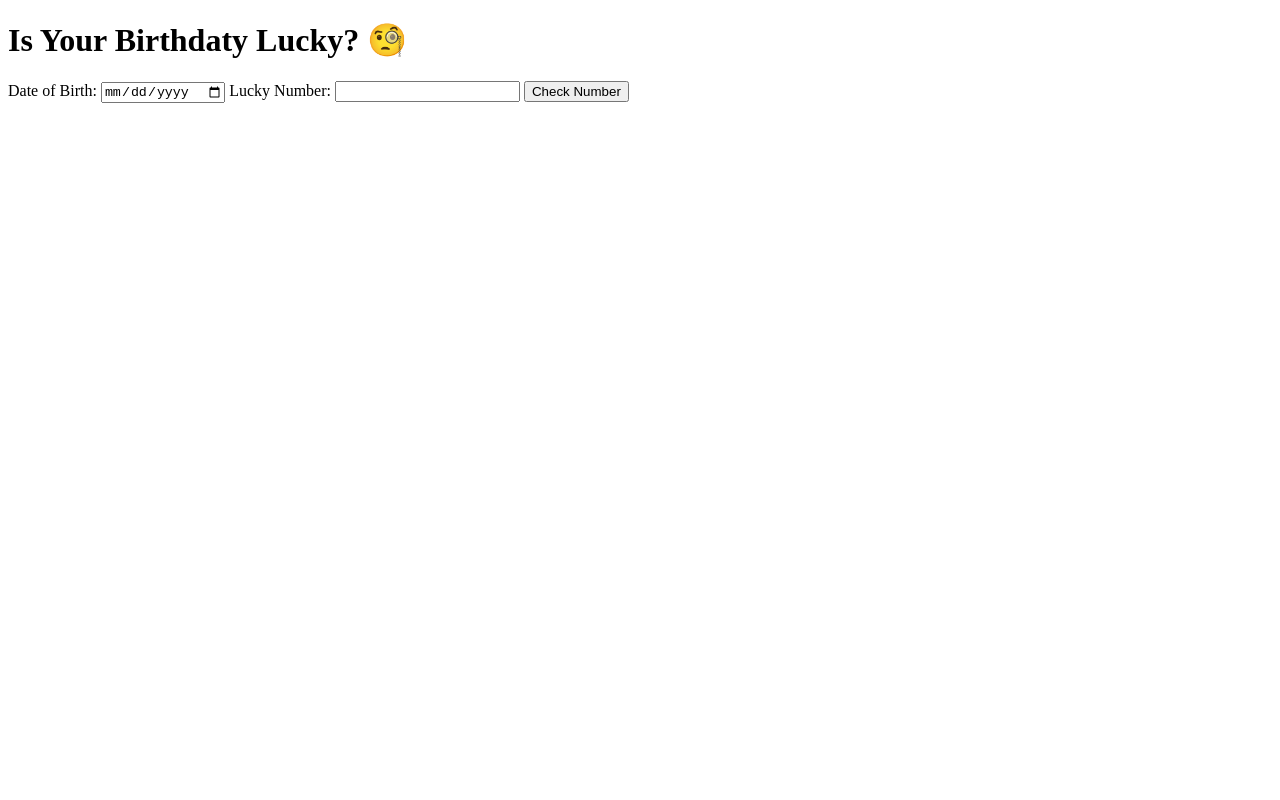
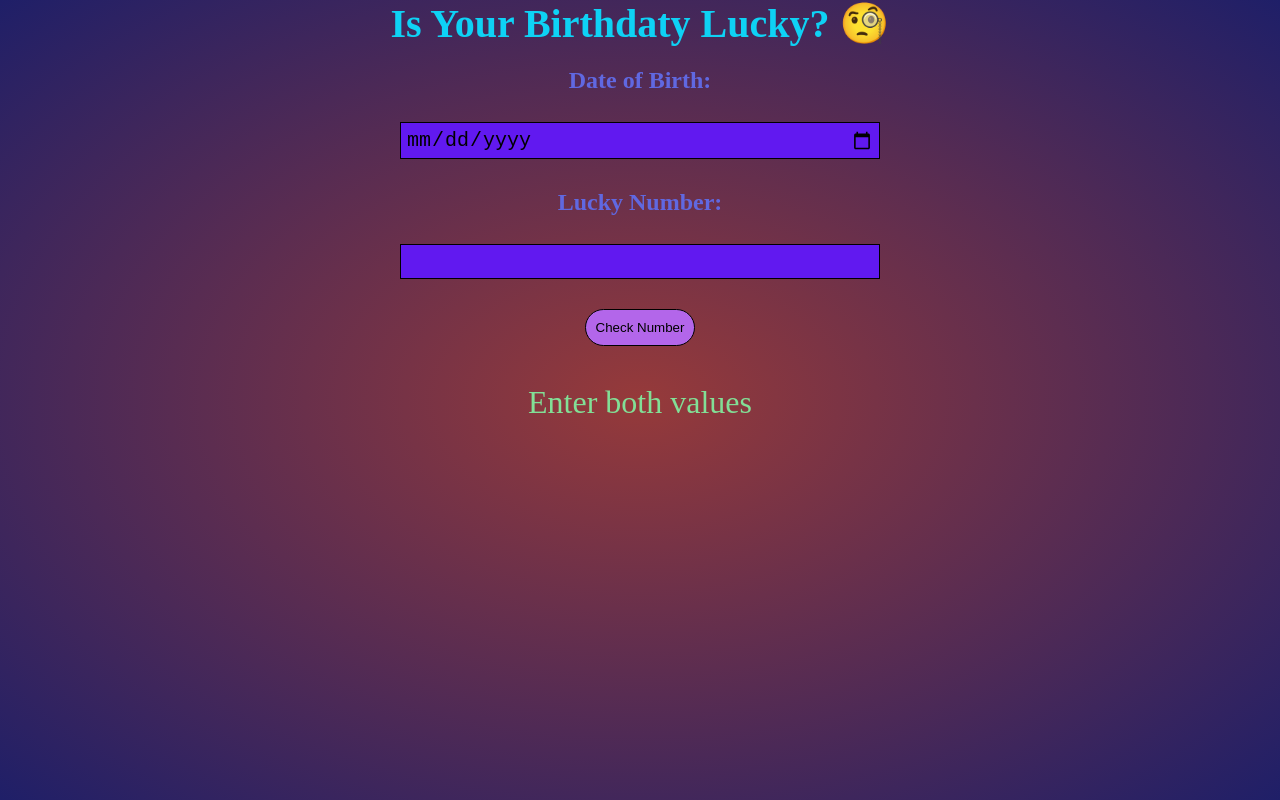
Before and after one commit to B0llu/is-your-birthday-lucky, a plain HTML site: page index.html in a window 1280 px wide. Both pictures are taken after a click on the button "Check Number". Drawn offline with Linux system fonts and the light colour scheme.

Commit message:
completed

```diff
--- a/index.html
+++ b/index.html
@@ -13,10 +13,20 @@
     <h1>Is Your Birthdaty Lucky? 🧐</h1>
     <div class="container">
         <label for="date-of-birth">Date of Birth:</label>
+        <br>
         <input type="date" id="date-of-birth">
+        <br>
         <label for="lucky-number">Lucky Number:</label>
+        <br>
         <input type="number" id="lucky-number">
+        <br>
+        <div>
         <button id="check-number">Check Number</button>
+        </div>
+        <br>
+        <span>
+        <div id="output-box"disabled></div>
+        </span>
     </div>
     <script src="index.js"></script>
 </body>
--- a/index.js
+++ b/index.js
@@ -0,0 +1,38 @@
+const dateOfBirth = document.querySelector("#date-of-birth")
+const luckyNumber = document.querySelector("#lucky-number")
+const checkNumber = document.querySelector("#check-number")
+const outputBox = document.querySelector("#output-box")
+
+checkNumber.addEventListener("click",checkBirthDateIsLucky)
+
+function checkBirthDateIsLucky() {
+    const dob = dateOfBirth.value
+    const sum = calculateSum(dob)
+    if (sum && dob) {
+        checkLuck(sum, luckyNumber.value)
+    } else {
+        outputBox.textContent = "Enter both values"
+    }
+}
+
+function checkLuck(sum, luckyNumber) {
+    if (sum % luckyNumber === 0) {
+        outputBox.textContent = "Your birthday is lucky"
+
+    } else {
+        outputBox.textContent = "Your birthday is not lucky"
+
+    }
+
+}
+
+function calculateSum(dob) {
+    dob = dob.replaceAll("-", "")
+    let sum = 0;
+    for (let i = 0; i < dob.length; i++) {
+        sum = sum + Number(dob.charAt(i))
+
+    }
+    return sum;
+
+}
--- a/style.css
+++ b/style.css
@@ -0,0 +1,83 @@
+* {
+    margin: 0;
+    padding: 0;
+    box-sizing: border-box;
+}
+
+.center-of-page {
+    width: 50%;
+    height: 50%;
+    position: absolute;
+    margin: auto;
+}
+
+body {
+    min-height: 100vh;
+    margin: auto;
+    max-width: 500px;
+    background: radial-gradient(rgb(150, 58, 58), rgb(31, 31, 104));
+}
+
+h1 {
+    text-align: center;
+    color: #0ed2f5;
+    font-size: 250%;
+    font-weight: bolder;
+}
+
+.container {
+    margin-left: auto;
+    margin-right: auto;
+}
+
+input {
+    background: rgb(97, 25, 240);
+}
+
+label {
+    text-align: center;
+    display: block;
+    margin: 10px;
+    font-weight: bold;
+    font-size: 1.5rem;
+    color: #6068e1;
+}
+
+input {
+    width: 100%;
+    padding: 5px;
+    margin-bottom: 20px;
+    font-size: 20px;
+    border: 1px solid black;
+}
+
+button {
+    margin: auto;
+    border-radius: 20px;
+    padding: 10px;
+    background: rgb(179, 102, 234);
+    border: 1px solid black;
+}
+
+.center {
+    text-align: center;
+}
+
+p {
+    text-align: center;
+    margin-top: 20px;
+    font-size: 2rem;
+    font-weight: bolder;
+    color: #6068e1;
+}
+
+div {
+    text-align: center;
+    padding: 10px;
+}
+
+span {
+    text-align: center;
+    font-size: xx-large;
+    color: #82df96;
+}
```
